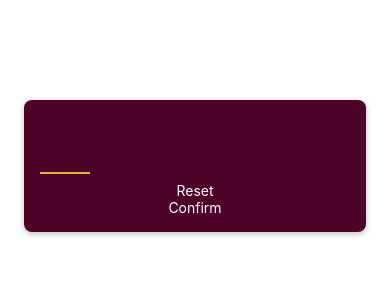
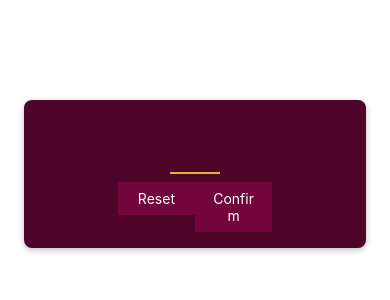
Before and after one commit to yasemintoraman/GuessNumberApp, a React Native app: screen / in a window 390 px wide. Shown: the top 300 px of the page. Built offline with nearby package versions, Linux system fonts and the light colour scheme.

Commit message:
buttons improved

```diff
--- a/components/PrimaryButton.js
+++ b/components/PrimaryButton.js
@@ -1,33 +1,45 @@
 import { View, Text, Pressable, StyleSheet } from "react-native";
 
 function PrimaryButton({ children }) {
-
   function pressHandler() {
-    console.log('Pressed!!');
+    console.log("Pressed!!");
   }
 
   return (
-    <Pressable onPress={pressHandler} android_ripple={{color: '#72063c'}}>
-      <View sytle={styles.buttonContainer}>
-        <Text style = {styles.buttonText}>{children}</Text>
+    <View sytle={styles.buttonOuterContainer}>
+      <Pressable
+        style={({ pressed }) =>
+        pressed ? [styles.buttonInnerContainer, styles.pressed]
+        : styles.buttonInnerContainer}
+        onPress={pressHandler}
+        android_ripple={{ color: "#640233" }}>
+        <Text style={styles.buttonText}>{children}</Text>
+      </Pressable>
     </View>
-    </Pressable>
   );
 }
 
 export default PrimaryButton;
 
 const styles = StyleSheet.create({
-    buttonContainer: {
-        backgroundColor: '#72063c',
+
+  buttonOuterContainer: {
     borderRadius: 28,
+    margin: 4,
+    overflow: "hidden",
+  },
+
+  buttonInnerContainer: {
+    backgroundColor: "#72063c",
     paddingVertical: 8,
     paddingHorizontal: 16,
-        margin: 4,
     elevation: 2,
   },
-    buttonText:{
-        color: 'white',
-        textAlign: 'center',
+  buttonText: {
+    color: "white",
+    textAlign: "center",
   },
+  pressed:{
+    opacity: 0.75
+  }
 });
--- a/screens/StartScreen.js
+++ b/screens/StartScreen.js
@@ -1,16 +1,24 @@
 import { View, TextInput, StyleSheet } from "react-native";
 import PrimaryButton from "../components/PrimaryButton";
 
-function StartScreen(){
-    return(
+function StartScreen() {
+  return (
     <View style={styles.inputContainer}>
-            <TextInput style={styles.numberInput}
+      <TextInput
+        style={styles.numberInput}
         maxLength={2}
         keyboardType="number-pad"
         autoCapitalize="none"
-             autoCorrect={false} />
+        autoCorrect={false}
+      />
+      <View style={styles.buttonsContainer}>
+        <View style={styles.buttonContainer}>
           <PrimaryButton>Reset</PrimaryButton>
+        </View>
+        <View style={styles.buttonContainer}>
           <PrimaryButton>Confirm</PrimaryButton>
+        </View>
+      </View>
     </View>
   );
 }
@@ -19,26 +27,34 @@
 
 const styles = StyleSheet.create({
   inputContainer: {
+    justifyContent: 'center',
+    alignItems: 'center',
     marginTop: 100,
     marginHorizontal: 24,
     padding: 16,
-        backgroundColor: '#4e0329',
+    backgroundColor: "#4e0329",
     borderRadius: 8,
     elevation: 4,
-        shadowColor: 'black',
+    shadowColor: "black",
     shadowOffset: { width: 0, height: 2 },
     shadowRadius: 6,
-        shadowOpacity: 0.25
+    shadowOpacity: 0.25,
   },
   numberInput: {
     height: 50,
     width: 50,
     fontSize: 32,
-        borderBottomColor: '#ddb52f',
+    borderBottomColor: "#ddb52f",
     borderBottomWidth: 2,
-        color: '#ddb52f',
+    color: "#ddb52f",
     marginVertical: 8,
-        fontWeight: 'bold',
-        textAlign: 'center'
+    fontWeight: "bold",
+    textAlign: "center",
+  },
+  buttonsContainer: {
+    flexDirection: 'row',
+  },
+  buttonContainer: {
+    flex: 1,
   }
 });
```
Lines whose indentation alone changed are shown as unchanged.
